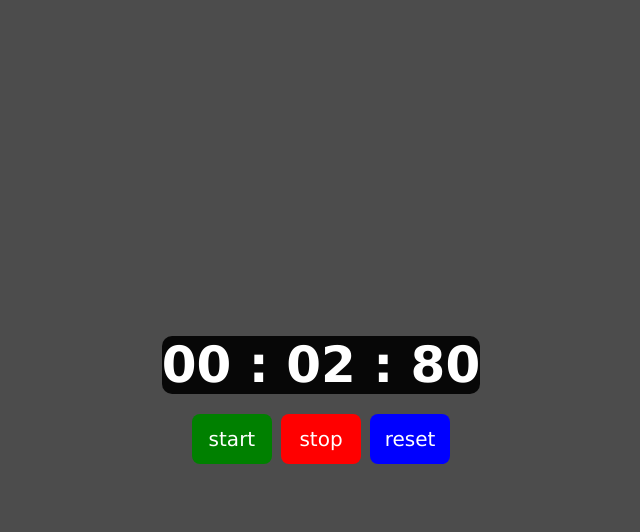
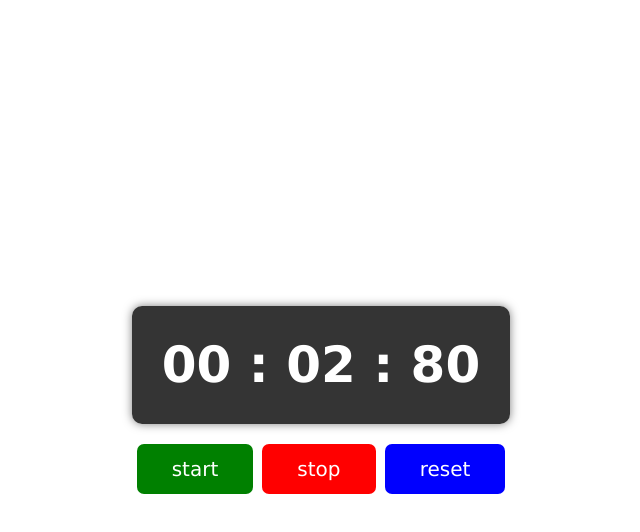
Before and after one commit to AvTe/stopwatch, a plain HTML site: page index.html in a window 1280 px wide. Both pictures are taken after a click on the button "start". Shown: the whole page, without its empty margins (319-959 px from the left). Drawn offline with Linux system fonts and the light colour scheme.

Commit message:
calculate

```diff
--- a/index.html
+++ b/index.html
@@ -4,7 +4,7 @@
    <meta charset="UTF-8">
    <meta name="viewport" content="width=device-width, initial-scale=1.0">
    <title>stopwatch</title>
-   <link rel="stylesheet" href="style1.css"/>
+   <link rel="stylesheet" href="style.css"/>
 </head>
 <body>
    <div class="stopwatch">
@@ -16,6 +16,6 @@
        <button class="btn" id="resetBtn">reset</button>
 
    </div>
- <script src="script1.js"></script>
+ <script src="script.js"></script>
 </body>
 </html>
--- /dev/null
+++ b/script.js
@@ -0,0 +1,47 @@
+let timerDisplay = document.querySelector('.timerDisplay');
+let stopBtn = document.getElementById('stopBtn');
+let startBtn = document.getElementById('startBtn');
+let resetBtn = document.getElementById('resetBtn');
+
+let msec = 0;
+let secs = 0;
+let mins = 0;
+
+let timerId = null;
+
+startBtn.addEventListener('click', function(){
+    if(timerId !== null){
+        clearInterval(timerId);
+    }
+    timerId = setInterval(startTimer, 10);
+});
+
+stopBtn.addEventListener('click', function(){
+    clearInterval(timerId);
+});
+
+resetBtn.addEventListener('click', function(){
+    clearInterval(timerId);
+    timerDisplay.innerHTML = `00 : 00 : 00`;
+    msec = secs = mins = 0;
+});
+
+function startTimer(){
+    msec++;
+    if(msec == 100){
+        msec = 0;
+        secs++;
+        if(secs == 60){
+            secs = 0;
+mins++;
+        }
+    }
+
+    let msecString = msec < 10 ? `0${msec}` : msec;
+    let secsString = secs < 10 ? `0${secs}` : secs;
+    let minsString = mins < 10 ? `0${mins}` : mins;
+
+
+    timerDisplay.innerHTML = `${minsString} : ${secsString} : ${msecString}`;
+
+}
--- a/script1.js
+++ /dev/null
@@ -1,47 +0,0 @@
-let timerDisplay = document.querySelector('.timerDisplay');
-let stopBtn = document.getElementById('stopBtn');
-let startBtn = document.getElementById('startBtn');
-let resetBtn = document.getElementById('resetBtn');
-
-let msec = 00;
-let secs = 00;
-let mins = 00;
-
-let timerId = null;
-
-startBtn.addEventListener('click', function(){
-    if(timerId !== null){
-        clearInterval(timerId);
-    }
-    timerId = setInterval(startTimer, 10);
-});
-
-stopBtn.addEventListener('click', function(){
-    clearInterval(timerId);
-});
-
-resetBtn.addEventListener('click', function(){
-    clearInterval(timerId);
-    timerDisplay.innerHTML = `00 : 00 : 00`;
-    msec = secs = mins = 00;
-});
-
-function startTimer(){
-    msec++;
-    if(msec == 100){
-        msec = 0;
-        secs++;
-        if(secs == 60){
-            secs = 0;
-mins++;
-        }
-    }
-
-    let msecString = msec < 10 ? `0${msec}` : msec;
-    let secsString = secs < 10 ? `0${secs}` : secs;
-    let minsString = mins < 10 ? `0${mins}` : mins;
-
-
-    timerDisplay.innerHTML = `${minsString} : ${secsString} : ${msecString}`;
-
-}
--- /dev/null
+++ b/style.css
@@ -0,0 +1,58 @@
+*{
+    margin: 0;
+    padding: 0;
+    box-sizing: border-box;
+    font-family: Verdana, Geneva, Tahoma, sans-serif;
+ }
+ body{
+    background-color: #ffffff;
+    color: white;
+    display: flex;
+    justify-content: center;
+    align-items: center;
+    height: 100vh;
+    flex-direction:column;
+ }
+ .stopwatch{
+   box-shadow: 0 0 10px 0 rgba(0,0,0, 0.5);
+   background-color: rgba(31, 31, 31, 0.9);
+   padding: 30px;
+   border-radius: 10px;
+ }
+ .timerDisplay{
+    font-size: 50px;
+    font-weight: 600;
+
+ }
+ .buttons{
+    margin-top: 20px;
+
+ }
+ .btn{
+    color: white;
+    font-size: 20px;
+    margin-inline: 2px;
+    padding: 12px,24px;
+    border-radius: 7px;
+    border: none;
+    cursor: pointer;
+    }
+
+ #startBtn{
+   padding: 13px 35px;
+   background-color: green;
+ }
+
+ #startBtn:hover {
+    background-color: rgb(1, 80, 1);
+ }
+
+
+ #stopBtn{
+    background-color: red;
+    padding: 13px 35px;
+ }
+ #resetBtn{
+    background-color:blue;
+    padding: 13px 35px;
+ }
--- a/style1.css
+++ /dev/null
@@ -1,50 +0,0 @@
-*{
-    margin: 0;
-    padding: 0;
-    box-sizing: border-box;
-    font-family: Verdana, Geneva, Tahoma, sans-serif;
- }
- body{
-    background-color: rgba(0,0,0,0.7);
-    color: white;
-    display: flex;
-    justify-content: center;
-    align-items: center;
-    height: 100vh;
-    flex-direction:column;
- }
- .stopwatch{
-    background-color: rgba(0,0,0, 0.9);
-    padding: 20px,24px;
-    border-radius: 10px;
- }
- .timerDisplay{
-    font-size: 50px;
-    font-weight: 600;
-
- }
- .buttons{
-    margin-top: 20px;
-
- }
- .btn{
-    background: none;
-    border: none;
-    color: white;
-    font-size: 20px;
-    margin-inline: 2px;
-    padding: 12px,24px;
-    border-radius: 8px;
-    cursor: pointer;
-    height: 50px;
-    width: 80px;
-    }
- #startBtn{
-    background-color: green;
- }
- #stopBtn{
-    background-color: red;
- }
- #resetBtn{
-    background-color:blue;
- }
```
